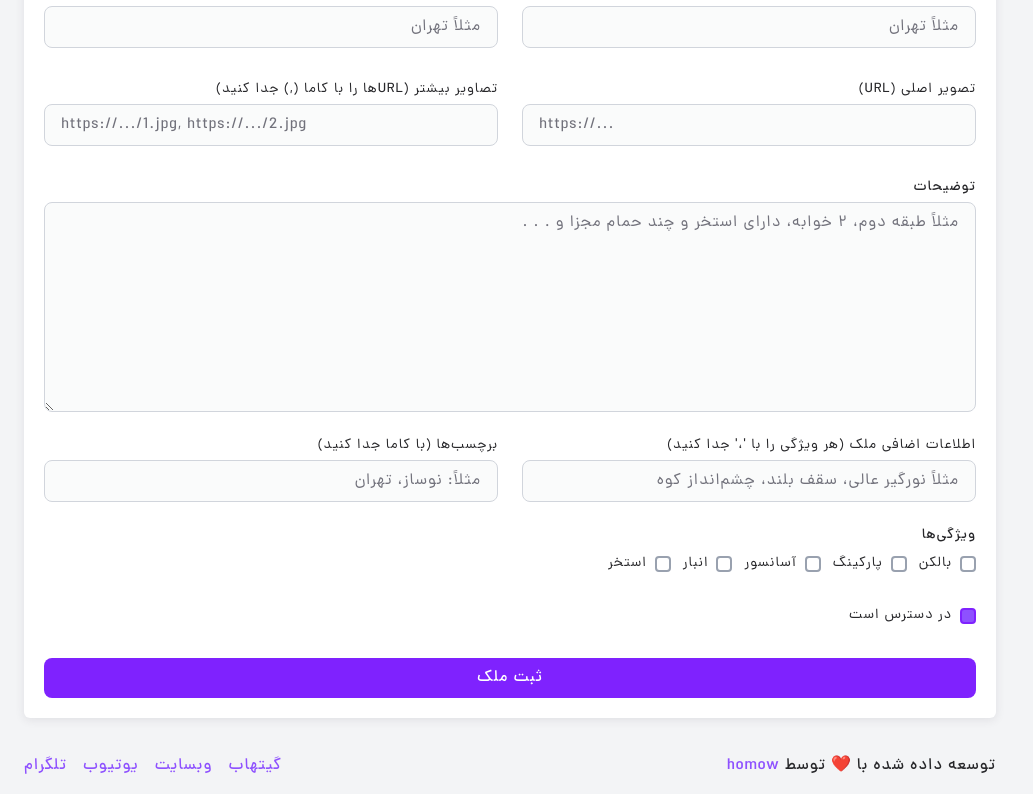
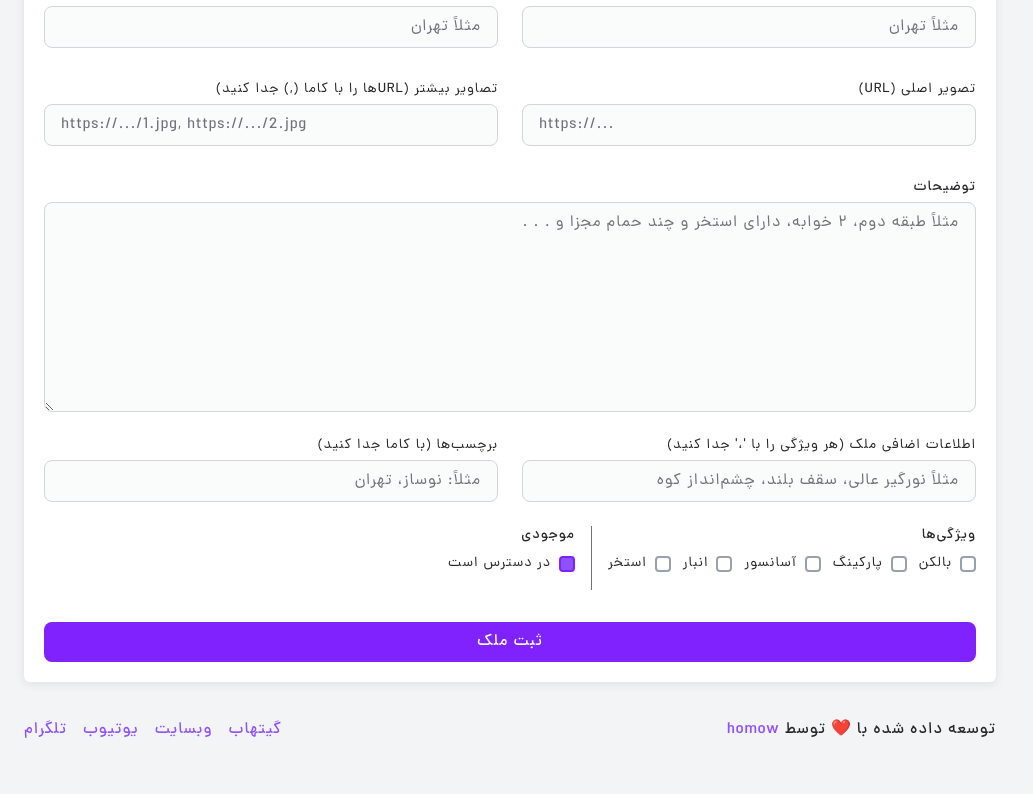
Before and after one commit to homow/home-nest-admin-react, a React (Vite) app: page /home-nest-admin/properties/create in a window 1280 px wide. Shown: the part 628-1422 px from the top of the page, without its empty margins (0-1033 px from the left). After the commit the page ends 1386 px from the top, so only its background shows below. Built offline with nearby package versions, Linux system fonts and the light colour scheme.

Commit message:
update CreateProperty form

```diff
--- a/src/pages/Properties/routes/CreateProperties/CreatePropertyForm.jsx
+++ b/src/pages/Properties/routes/CreateProperties/CreatePropertyForm.jsx
@@ -8,13 +8,13 @@ export default function CreatePropertyForm({onSubmit, isLoading}) {
     const [formData, setFormData] = useState({
         title: "",
         category: "sale",
-        price: "",
+        price: 0,
         description: "",
         province: "",
         city: "",
         /** @type {string[]} */
         features: [],
-        price_with_discount: "",
+        price_with_discount: null,
         discount_until: "",
         main_image: "",
         tags: "",
@@ -47,7 +47,7 @@ export default function CreatePropertyForm({onSubmit, isLoading}) {
     return (
         <form onSubmit={handleSubmit} className="space-y-8">
 
-            <div className={"space-y-8 @6xl:grid grid-cols-2 gap-x-4"}>
+            <div className={"space-y-8 @6xl/main:grid grid-cols-2 gap-x-4"}>
                 {/* title and id */}
                 <div className={"multi-inputs-style"}>
                     {/* title */}
@@ -194,7 +194,7 @@ export default function CreatePropertyForm({onSubmit, isLoading}) {
                 </div>
 
                 {/* tags and metadata */}
-                <div className={"grid grid-cols-1 gap-6 @3xl:grid-cols-2 @5xl:flex @5xl/main:flex-col"}>
+                <div className={"grid grid-cols-1 gap-6 @3xl/main:grid-cols-2 @5xl/main:flex @5xl/main:flex-col"}>
 
                     {/* advanced information (metaData) */}
                     <Input
@@ -219,10 +219,12 @@ export default function CreatePropertyForm({onSubmit, isLoading}) {
                         placeholder="مثلاً: نوساز، تهران"
                     />
 
+                    {/* features and stock */}
+                    <div className={"flex flex-col items-start gap-4 divide-y divide-secondary-txt @xl/main:divide-y-0 @xl/main:divide-x @xl/main:flex-row @xl/main:items-start @3xl/main:col-span-2"}>
                         {/* features */}
                         <div>
-                        <label className="block text-sm font-medium mb-2">ویژگی‌ها</label>
-                        <div className="flex flex-wrap gap-3">
+                            <p className="block text-sm font-medium mb-2">ویژگی‌ها</p>
+                            <div className="flex items-center flex-wrap gap-3 pb-4 @xl/main:last:pl-4">
                                 {availableFeatures.map(feature => (
                                     <CheckBox
                                         key={feature}
@@ -234,17 +236,19 @@ export default function CreatePropertyForm({onSubmit, isLoading}) {
                                 ))}
                             </div>
                         </div>
-                </div>
-            </div>
 
                         {/* stock */}
-            <div className="flex items-center gap-2">
+                        <div>
+                            <p className={"text-sm font-medium mb-2"}>موجودی</p>
                             <CheckBox
                                 id={"stock"}
                                 checked={formData.stock === 1}
                                 onChange={() => handleChange("stock", formData.stock === 1 ? 0 : 1)}
                                 label={"در دسترس است"}
                             />
+                        </div>
+                    </div>
+                </div>
             </div>
 
             {/* submit */}
```
Lines whose indentation alone changed are shown as unchanged.
